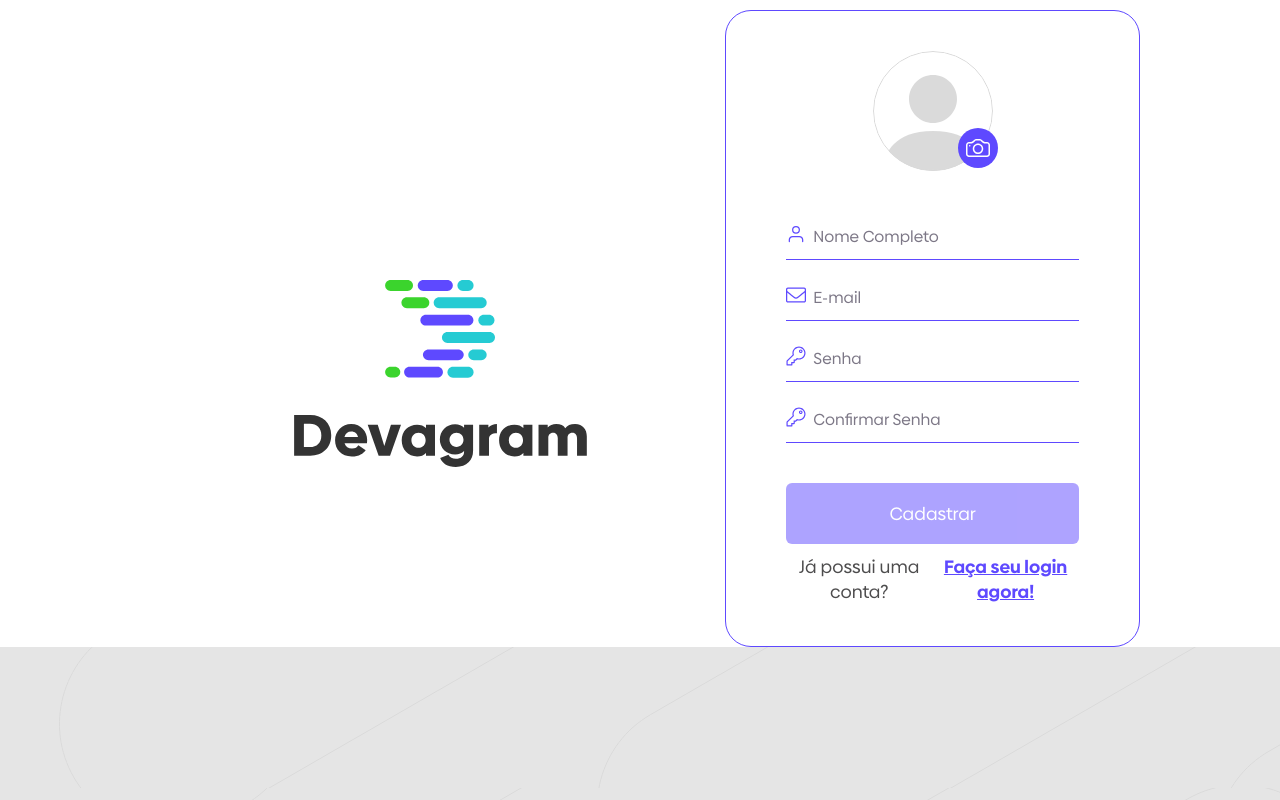
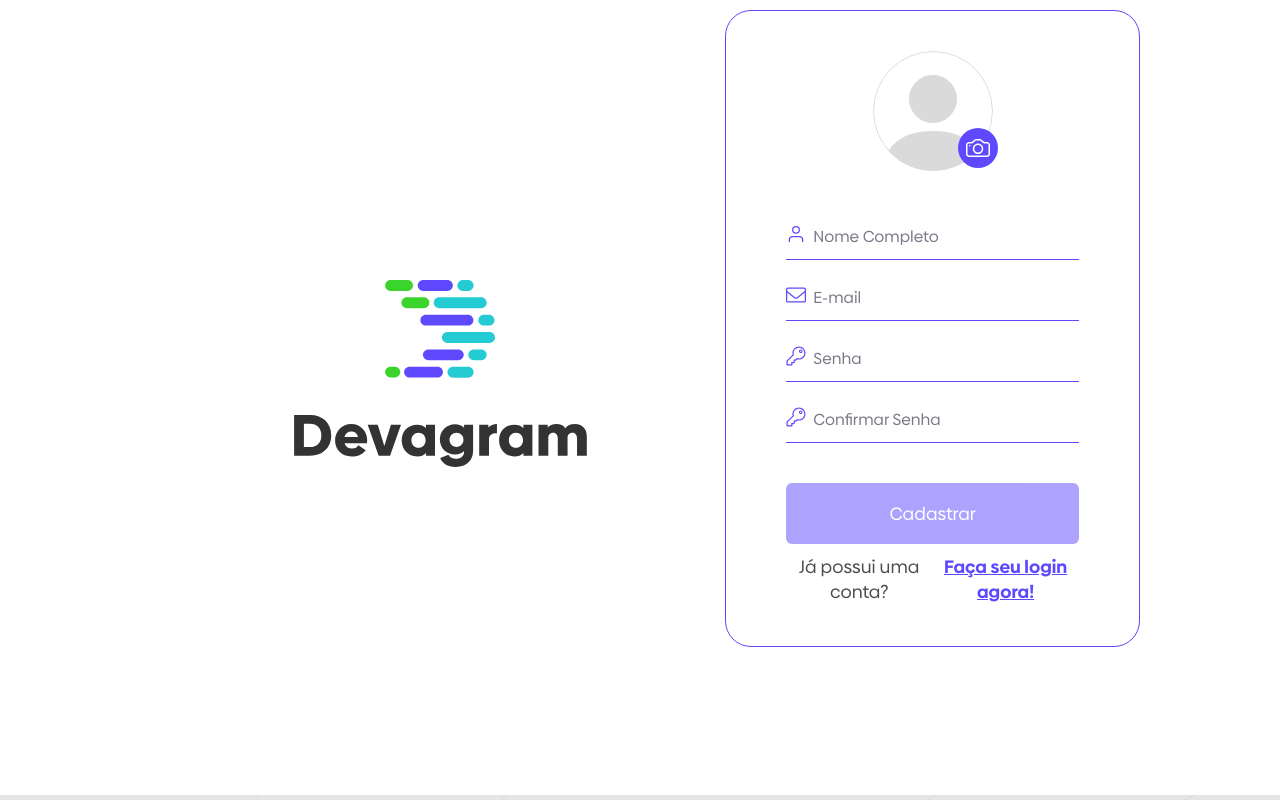
Before and after one commit to RicardolimaR2L/Devagram-React-nextjs, a Next.js app: page /cadastro in a window 1280 px wide. Built offline with nearby package versions, Linux system fonts and the light colour scheme; no server answers.

Commit message:
correcao de estilos

```diff
--- a/componentes/feed/feed.scss
+++ b/componentes/feed/feed.scss
@@ -1,5 +1,5 @@
 .feedContainer {
-  padding-bottom: 60px;
+  padding-bottom: 25px;
   background-color: $branco;
   margin-top: 16px;
 
@@ -105,6 +105,7 @@
 
     .postagem {
       .cabecalhoPostagem {
+        padding-top: 10px;
         cursor: pointer;
       }
 
--- a/styles/paginaPublica.scss
+++ b/styles/paginaPublica.scss
@@ -1,3 +1,7 @@
+.body {
+  height: 100%;
+}
+
 .paginaPublica {
   display: flex;
   flex-direction: column;
@@ -6,7 +10,6 @@
   justify-content: center;
   padding: 0 32px;
   background-color: $branco;
-
 
   .logoContainer {
     position: relative;
@@ -17,6 +20,7 @@
 
   .conteudoPaginaPublica {
     width: 100%;
+    height: 100%;
     margin-top: 20px;
   }
 
@@ -28,7 +32,6 @@
   .rodapePaginaPublica {
     text-align: center;
     margin-top: 10px;
-
 
     p {
       color: $cinza3;
@@ -43,11 +46,14 @@
 
   @media screen and (min-width: $desktopBreakpoint) {
     flex-direction: row;
-      padding: 0 140px;
+    padding: 0px 140px;
     font-size: 18px;
+    background-image: none;
+    padding-bottom: 148px;
 
-      html, body{
-        height:80%;
+    html,
+    body {
+      height: 80%;
       margin-top: 55px;
     }
 
@@ -69,11 +75,9 @@
       width: 100%;
       border: 1px solid $corPrimaria;
       border-radius: 26px;
-          padding:40px 60px ;
-          margin-top:150px;
-
+      padding: 40px 60px;
+      margin-top: 100px;
     }
-
 
     .btn {
       padding: 18px;
@@ -81,7 +85,8 @@
     }
 
     .rodapePaginaPublica {
-          p, a {
+      p,
+      a {
         font-size: 18px;
       }
     }
```
Lines whose indentation alone changed are shown as unchanged.
